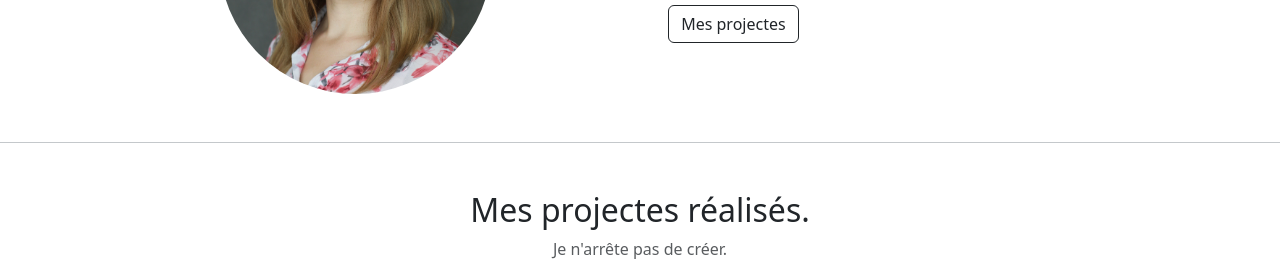
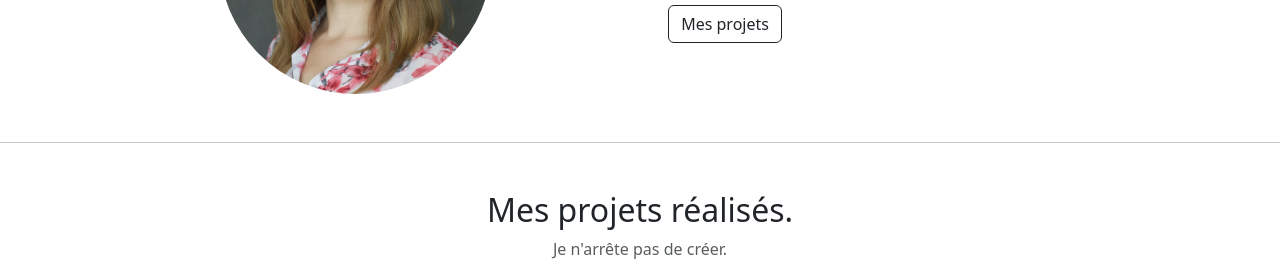
Before and after one commit to MRrusfr/port-folio, a plain HTML site: page index.html in a window 1280 px wide. Shown: the part 380-654 px from the top of the page. Drawn offline with nearby package versions, Linux system fonts and the light colour scheme.

Commit message:
correction of mistakes

```diff
--- a/index.html
+++ b/index.html
@@ -57,7 +57,7 @@
                         <p class="d-inline-flex gap-1"></p>
                         <a href="#portfolio" class="btn active" role="button" data-bs-toggle="button"
                             aria-pressed="true" id="myProjects">Mes
-                            projectes</a>
+                            projets</a>
                         </p>
                     </div>
 
@@ -71,7 +71,7 @@
         <section class="container  mt-5 mb-5 w-75">
             <div class="text-center ">
                 <h2>
-                    Mes projectes réalisés.
+                    Mes projets réalisés.
                 </h2>
                 <p class="text-muted">
                     Je n'arrête pas de créer.
```
